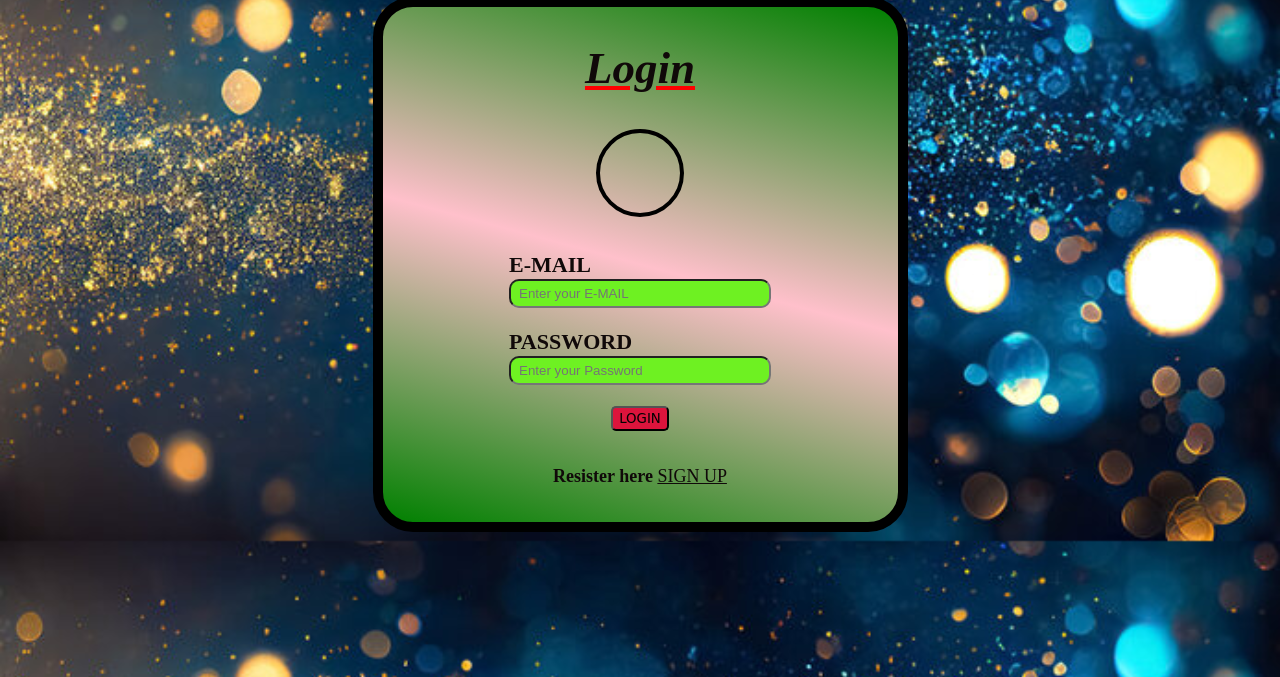
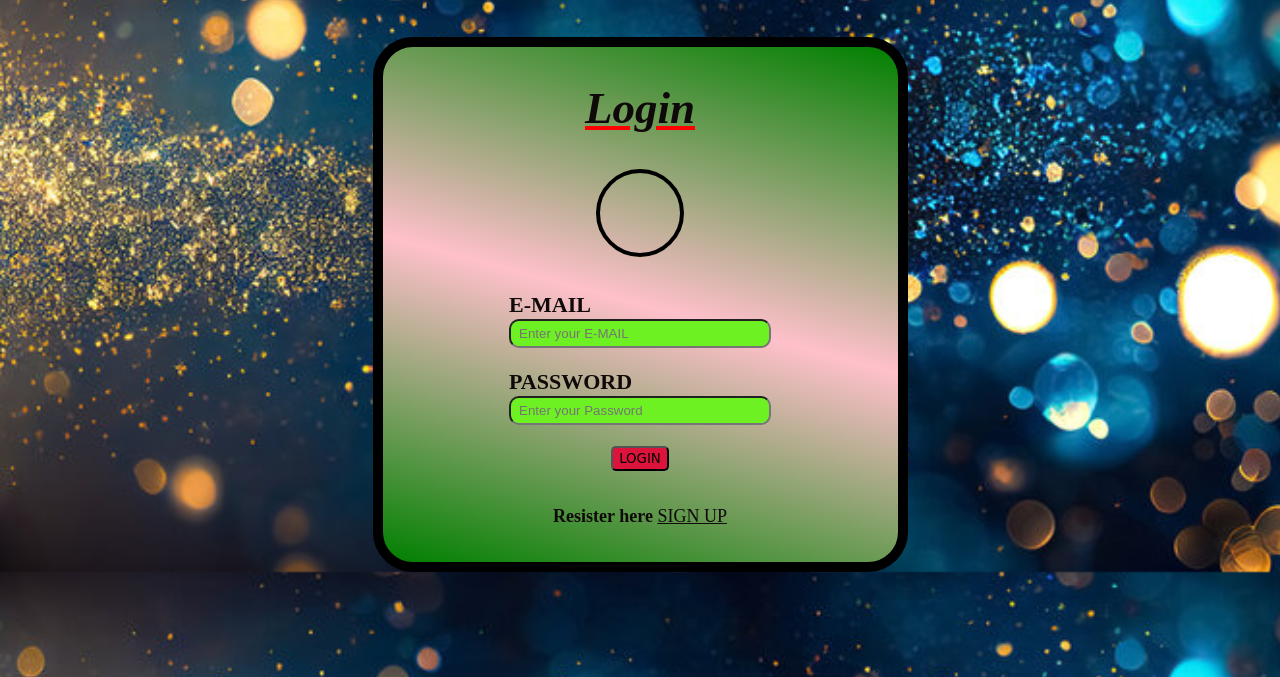
Before and after one commit to Rupeshkumar780/EduHelp-Forum, a plain HTML site: page EduHelp Project File/index.html in a window 1280 px wide. Shown: the part 123-800 px from the top of the page. Drawn offline with Linux system fonts and the light colour scheme; a script that the page names is missing.

Commit message:
Update Login.css

```diff
--- a/EduHelp Project File/Login.css
+++ b/EduHelp Project File/Login.css
@@ -35,7 +35,7 @@ h1{
 .form{
     border: 10px black solid ;
     border-radius: 40px;
-    margin-top: 30px 0;
+    margin-top: 40px;
     margin-bottom: 0;
     font-size: large;
     min-height: 515px;
```
